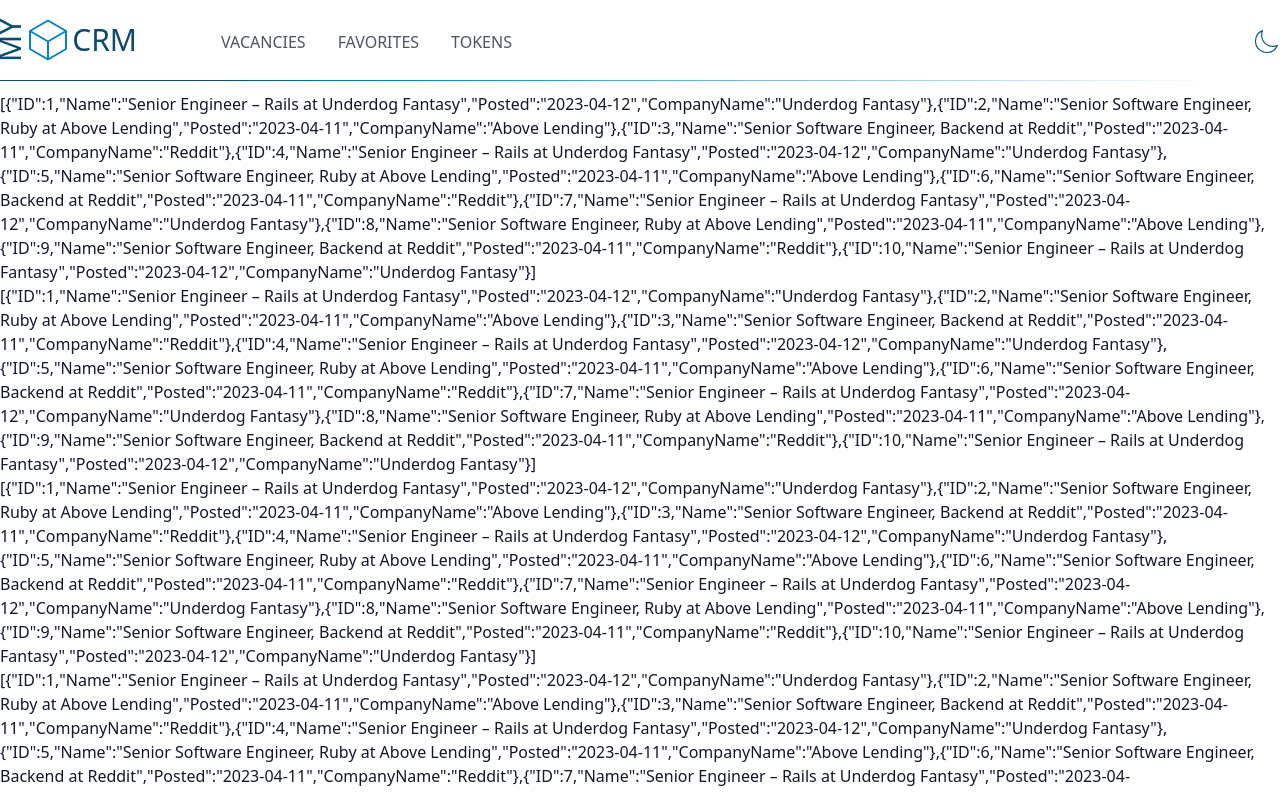
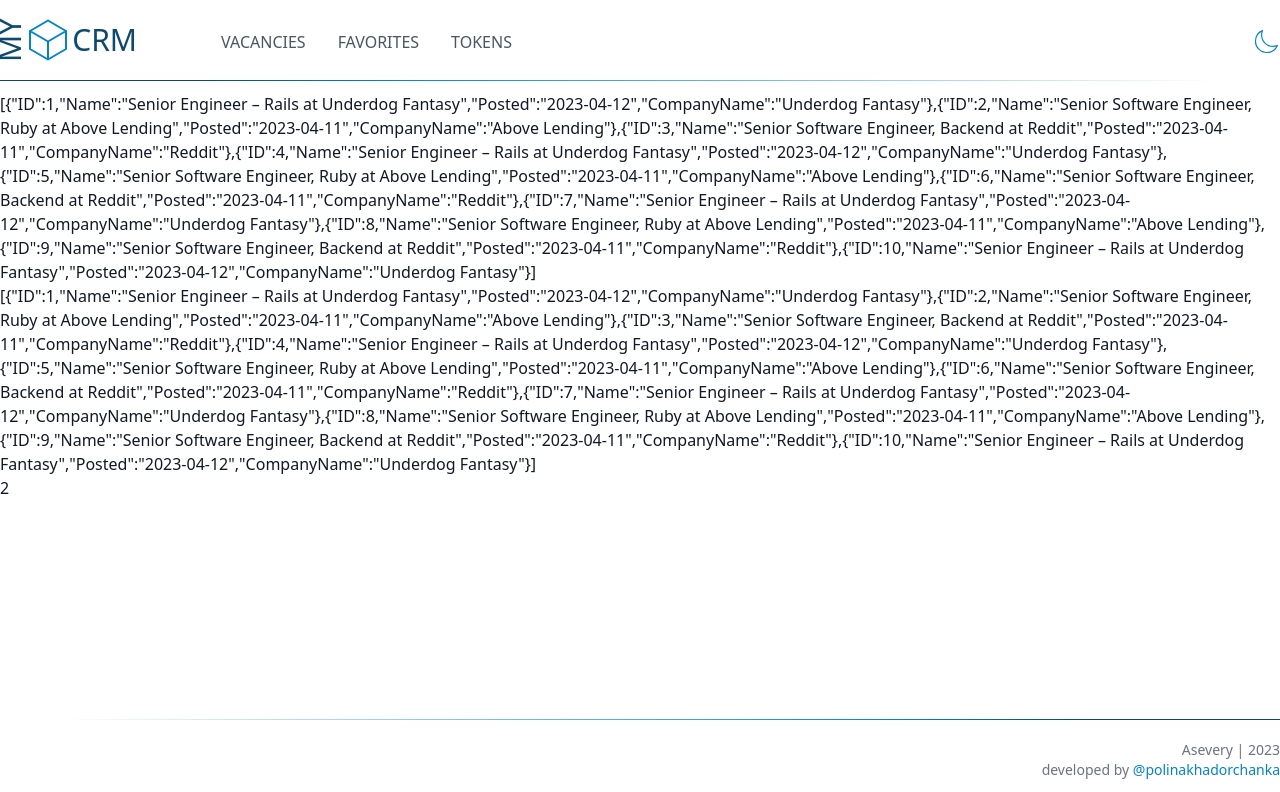
Before and after one commit to polinakhadorchanka/CRM-system, a React (Create React App) app in the folder frontend/: page / in a window 1280 px wide. Shown: the top 792 px of the page. Built offline with nearby package versions, Linux system fonts and the light colour scheme.

Commit message:
added Footer

```diff
--- a/frontend/src/components/modeChanger/ModeChanger.tsx
+++ b/frontend/src/components/modeChanger/ModeChanger.tsx
@@ -33,7 +33,7 @@
         theme === 'light'
           ?
           <svg xmlns="http://www.w3.org/2000/svg" fill="none" viewBox="0 0 24 24" strokeWidth={1}
-               className="w-7 h-7 stroke-sky-800">
+               className="w-7 h-7 stroke-sky-600">
             <path strokeLinecap="round" strokeLinejoin="round"
                   d="M21.752 15.002A9.718 9.718 0 0118 15.75c-5.385 0-9.75-4.365-9.75-9.75 0-1.33.266-2.597.748-3.752A9.753 9.753 0 003 11.25C3 16.635 7.365 21 12.75 21a9.753 9.753 0 009.002-5.998z"/>
           </svg>
--- a/frontend/src/layout/PageLayout.tsx
+++ b/frontend/src/layout/PageLayout.tsx
@@ -9,7 +9,7 @@
 
 const PageLayout: FC<PageLayoutProps> = ({children}) => {
   return (
-    <div className={'min-h-screen bg-white dark:bg-gray-900 text-gray-900 dark:text-gray-50'}>
+    <div className={'min-h-screen bg-white dark:bg-gray-900 text-gray-900 dark:text-gray-50 flex flex-col'}>
       <header className={'w-full h-20 bg-white dark:bg-gray-900 fixed'}>
         <div className={'container mx-auto h-full flex flex-row items-center'}>
           <Logo />
@@ -23,13 +23,28 @@
         <div className={'w-full h-px bg-gradient-to-r from-sky-900 dark:from-sky-600 from-15% via-sky-600 via-30% to-95% ' +
           'dark:from-sky-600 dark:from-15% dark:via-sky-200 dark:via-30% dark:to-95%'}></div>
       </header>
-      <div className={'pt-20'}>
-        <main className={'pt-1'}>
+      <div className={'pt-20 grow'}>
+        <main className={'pt-1 pb-2'}>
           <div className={'container mx-auto py-2'}>
             {children}
           </div>
         </main>
       </div>
+      <footer className={'w-full h-20 relative'}>
+        <div className={'w-full absolute -top-px ' +
+          'h-px bg-gradient-to-l from-sky-900 dark:from-sky-600 from-15% via-sky-600 via-30% to-95% ' +
+          'dark:from-sky-600 dark:from-15% dark:via-sky-200 dark:via-30% dark:to-95%'}></div>
+        <div className={'container mx-auto h-full flex flex-col justify-center items-end'}>
+          <div className={'text-sm text-gray-500 dark:text-gray-400'}>Asevery | 2023</div>
+          <div className={'text-sm text-gray-500 dark:text-gray-400'}>developed by {' '}
+            <a className={'text-sky-600 dark:text-sky-200'}
+              href={'https://github.com/polinakhadorchanka'}
+              target={'_blank'}>
+              @polinakhadorchanka
+            </a>
+          </div>
+        </div>
+      </footer>
     </div>
   );
 };
--- a/frontend/src/pages/vacancies/Vacancies.tsx
+++ b/frontend/src/pages/vacancies/Vacancies.tsx
@@ -21,11 +21,6 @@
         <div>
           <div>{JSON.stringify(vacancies)}</div>
           <div>{JSON.stringify(vacancies)}</div>
-          <div>{JSON.stringify(vacancies)}</div>
-          <div>{JSON.stringify(vacancies)}</div>
-          <div>{JSON.stringify(vacancies)}</div>
-          <div>{JSON.stringify(vacancies)}</div>
-          <div>{JSON.stringify(vacancies)}</div>
           <div>{pageCount}</div>
         </div>
       }
```
